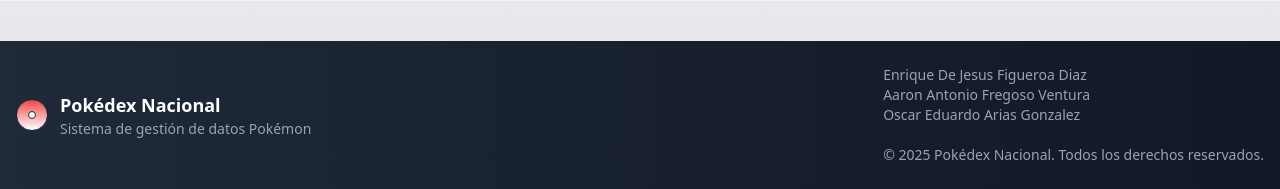
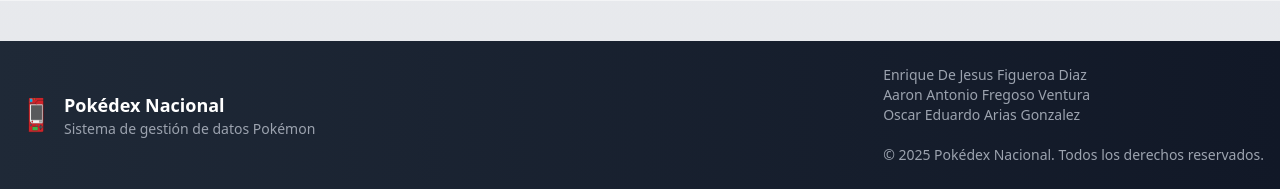
Before and after one commit to EnriqueDiaz2/Equi, a Django app: page /categorias/ in a window 1280 px wide. Shown: the part 863-1052 px from the top of the page. Run offline with Django 5.2, Linux system fonts and the light colour scheme; data that the repository does not hold is empty; some libraries are stand-ins or nearby versions.

Commit message:
quitar logo feo

```diff
--- a/basepoke/pokedex/templates/pokedex/base.html
+++ b/basepoke/pokedex/templates/pokedex/base.html
@@ -365,9 +365,7 @@
         <div class="container mx-auto px-4">
             <div class="flex flex-col md:flex-row justify-between items-center">
                 <div class="mb-4 md:mb-0 flex items-center">
-                    <div class="w-8 h-8 bg-gradient-to-b from-red-500 to-white rounded-full border border-gray-800 relative mr-3">
-                        <div class="absolute w-2 h-2 bg-white rounded-full border border-gray-800 top-1/2 left-1/2 transform -translate-x-1/2 -translate-y-1/2"></div>
-                    </div>
+                    <img src="{% static 'pokedex/images/pokedex.png' %}" alt="Pokéball Logo" class="w-10 h-10 mr-2">
                     <div>
                         <h3 class="text-lg font-semibold">Pokédex Nacional</h3>
                         <p class="text-sm text-gray-400">Sistema de gestión de datos Pokémon</p>
```
